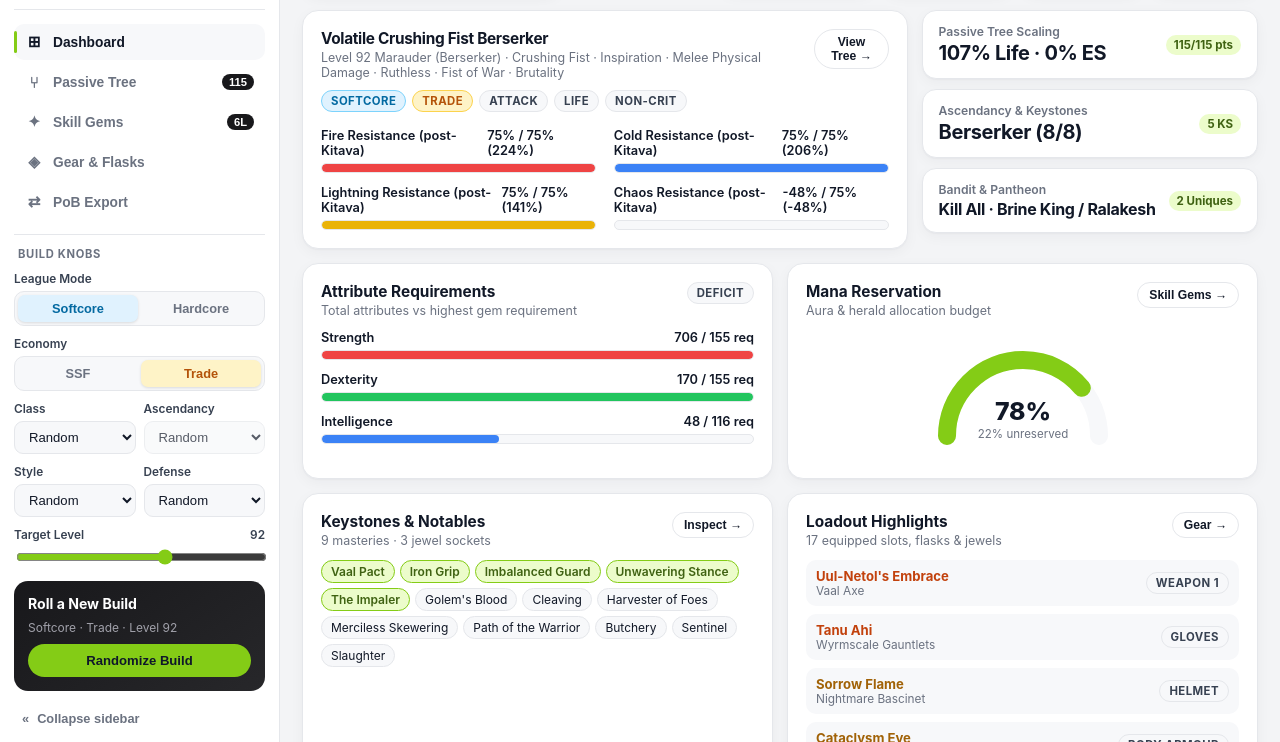
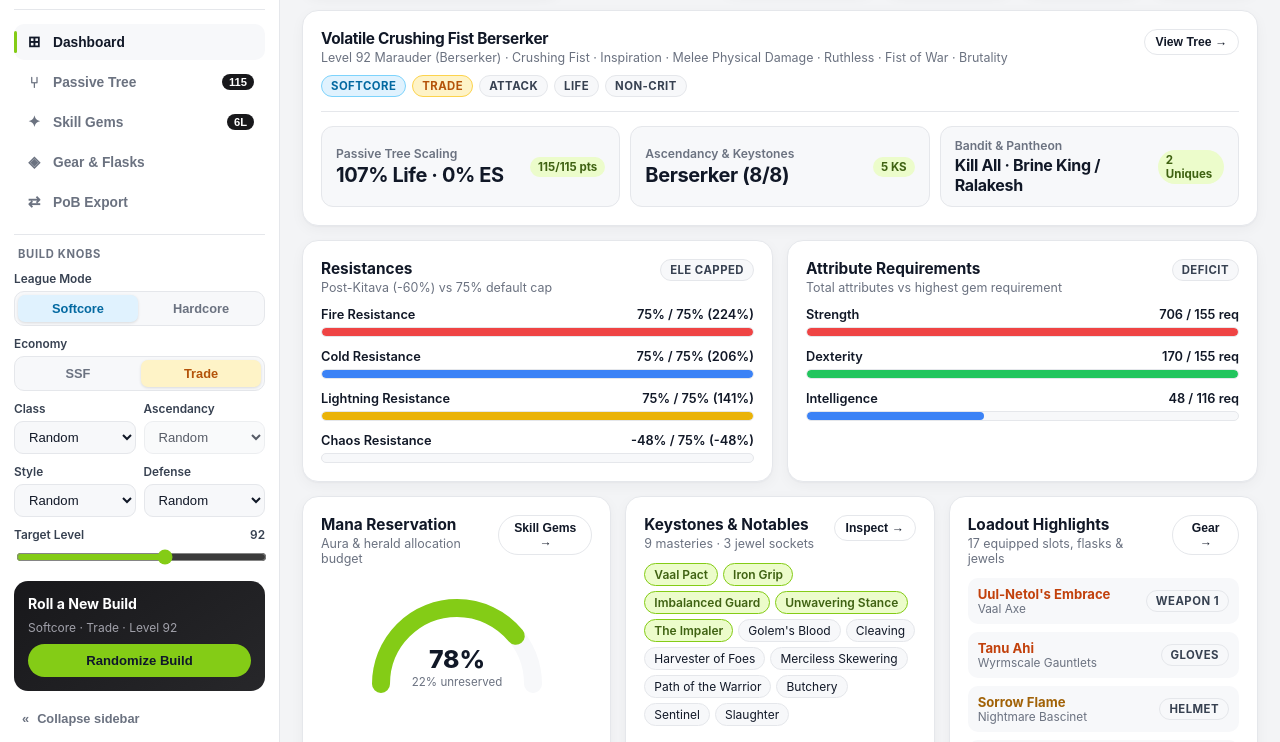
Before and after one commit to jpwoods92/pob-build-randomizer, a website built with Vite: page index.html in a window 1280 px wide. Shown: the part 58-800 px from the top of the page. Built offline with nearby package versions, Linux system fonts and the light colour scheme.

Commit message:
feat(ui): move resistances to own card and migrate tree/ascendancy/bandit metrics into top card

```diff
--- a/src/main.ts
+++ b/src/main.ts
@@ -325,8 +325,9 @@ async function main() {
     const uniques = b.gear.items.filter((i) => i.rarity === 'UNIQUE');
     const notablePreview = b.tree.summary.notables.slice(0, 8);
 
+    const eleCapped = r.fire >= 75 && r.cold >= 75 && r.lightning >= 75;
+
     document.getElementById('view-dashboard')!.innerHTML = `
-      <div class="hero-grid">
       <div class="bento-card">
         <div class="card-head">
           <div>
@@ -343,32 +344,22 @@ async function main() {
           <button type="button" class="btn btn-sm" data-jump="tree">View Tree →</button>
         </div>
 
-          <div class="meter-list">
-            ${meterHtml('Fire Resistance (post-Kitava)', `${Math.min(75, r.fire)}% / 75% (${r.fire}%)`, (Math.max(0, r.fire) / 75) * 100, '#ef4444')}
-            ${meterHtml('Cold Resistance (post-Kitava)', `${Math.min(75, r.cold)}% / 75% (${r.cold}%)`, (Math.max(0, r.cold) / 75) * 100, '#3b82f6')}
-            ${meterHtml('Lightning Resistance (post-Kitava)', `${Math.min(75, r.lightning)}% / 75% (${r.lightning}%)`, (Math.max(0, r.lightning) / 75) * 100, '#eab308')}
-            ${b.tree.summary.keystones.includes('Chaos Inoculation')
-              ? meterHtml('Chaos Resistance (CI)', 'Immune (CI)', 100, '#8b5cf6')
-              : meterHtml('Chaos Resistance (post-Kitava)', `${Math.min(75, r.chaos)}% / 75% (${r.chaos}%)`, (Math.max(0, r.chaos) / 75) * 100, '#8b5cf6')}
-          </div>
-        </div>
-
-        <div class="kpi-stack">
-          <div class="kpi-tile">
+        <div class="hero-metrics">
+          <div class="hero-metric">
             <div>
               <div class="kpi-label">Passive Tree Scaling</div>
               <div class="kpi-value">${b.tree.summary.lifePct}% Life · ${b.tree.summary.esPct}% ES</div>
             </div>
             <span class="kpi-tag">${b.tree.pointsUsed}/${b.tree.pointsBudget} pts</span>
           </div>
-          <div class="kpi-tile">
+          <div class="hero-metric">
             <div>
               <div class="kpi-label">Ascendancy &amp; Keystones</div>
               <div class="kpi-value">${esc(a.ascendancy.name)} (${b.tree.ascPointsUsed}/8)</div>
             </div>
             <span class="kpi-tag">${b.tree.summary.keystones.length} KS</span>
           </div>
-          <div class="kpi-tile">
+          <div class="hero-metric">
             <div>
               <div class="kpi-label">Bandit &amp; Pantheon</div>
               <div class="kpi-value" style="font-size:1rem;">${a.bandit === 'None' ? 'Kill All' : esc(a.bandit)} · ${esc(pantheonMaj)} / ${esc(pantheonMin)}</div>
@@ -379,6 +370,24 @@ async function main() {
       </div>
 
       <div class="bento-row-2">
+        <div class="bento-card">
+          <div class="card-head">
+            <div>
+              <h3>Resistances</h3>
+              <p class="card-sub">Post-Kitava (-60%) vs 75% default cap</p>
+            </div>
+            <span class="badge">${eleCapped ? 'Ele Capped' : 'Uncapped'}</span>
+          </div>
+          <div class="meter-stack">
+            ${meterHtml('Fire Resistance', `${Math.min(75, r.fire)}% / 75% (${r.fire}%)`, (Math.max(0, r.fire) / 75) * 100, '#ef4444')}
+            ${meterHtml('Cold Resistance', `${Math.min(75, r.cold)}% / 75% (${r.cold}%)`, (Math.max(0, r.cold) / 75) * 100, '#3b82f6')}
+            ${meterHtml('Lightning Resistance', `${Math.min(75, r.lightning)}% / 75% (${r.lightning}%)`, (Math.max(0, r.lightning) / 75) * 100, '#eab308')}
+            ${b.tree.summary.keystones.includes('Chaos Inoculation')
+              ? meterHtml('Chaos Resistance (CI)', 'Immune (CI)', 100, '#8b5cf6')
+              : meterHtml('Chaos Resistance', `${Math.min(75, r.chaos)}% / 75% (${r.chaos}%)`, (Math.max(0, r.chaos) / 75) * 100, '#8b5cf6')}
+          </div>
+        </div>
+
         <div class="bento-card">
           <div class="card-head">
             <div>
@@ -393,7 +402,9 @@ async function main() {
             ${meterHtml('Intelligence', `${at.int} / ${req.int} req`, req.int > 0 ? (at.int / req.int) * 100 : 100, 'var(--gem-b)')}
           </div>
         </div>
+      </div>
 
+      <div class="bento-row-3">
         <div class="bento-card">
           <div class="card-head">
             <div>
--- a/src/styles.css
+++ b/src/styles.css
@@ -611,10 +611,24 @@ input[type="range"] {
   color: var(--muted);
 }
 
-.hero-grid {
+.hero-metrics {
   display: grid;
-  grid-template-columns: 1.8fr 1fr;
-  gap: 14px;
+  grid-template-columns: repeat(3, 1fr);
+  gap: 10px;
+  margin-top: 14px;
+  padding-top: 14px;
+  border-top: 1px solid var(--border);
+}
+
+.hero-metric {
+  background: var(--surface-subtle);
+  border: 1px solid var(--border);
+  border-radius: 12px;
+  padding: 11px 14px;
+  display: flex;
+  justify-content: space-between;
+  align-items: center;
+  gap: 10px;
 }
 
 .bento-row-3 {
@@ -638,15 +652,14 @@ input[type="range"] {
 }
 
 @media (max-width: 1180px) {
-  .hero-grid {
-    grid-template-columns: 1fr;
-  }
+  .hero-metrics,
   .bento-row-3 {
     grid-template-columns: 1fr 1fr;
   }
 }
 
 @media (max-width: 780px) {
+  .hero-metrics,
   .bento-row-3,
   .bento-row-2 {
     grid-template-columns: 1fr;
```
Lines whose indentation alone changed are shown as unchanged.
